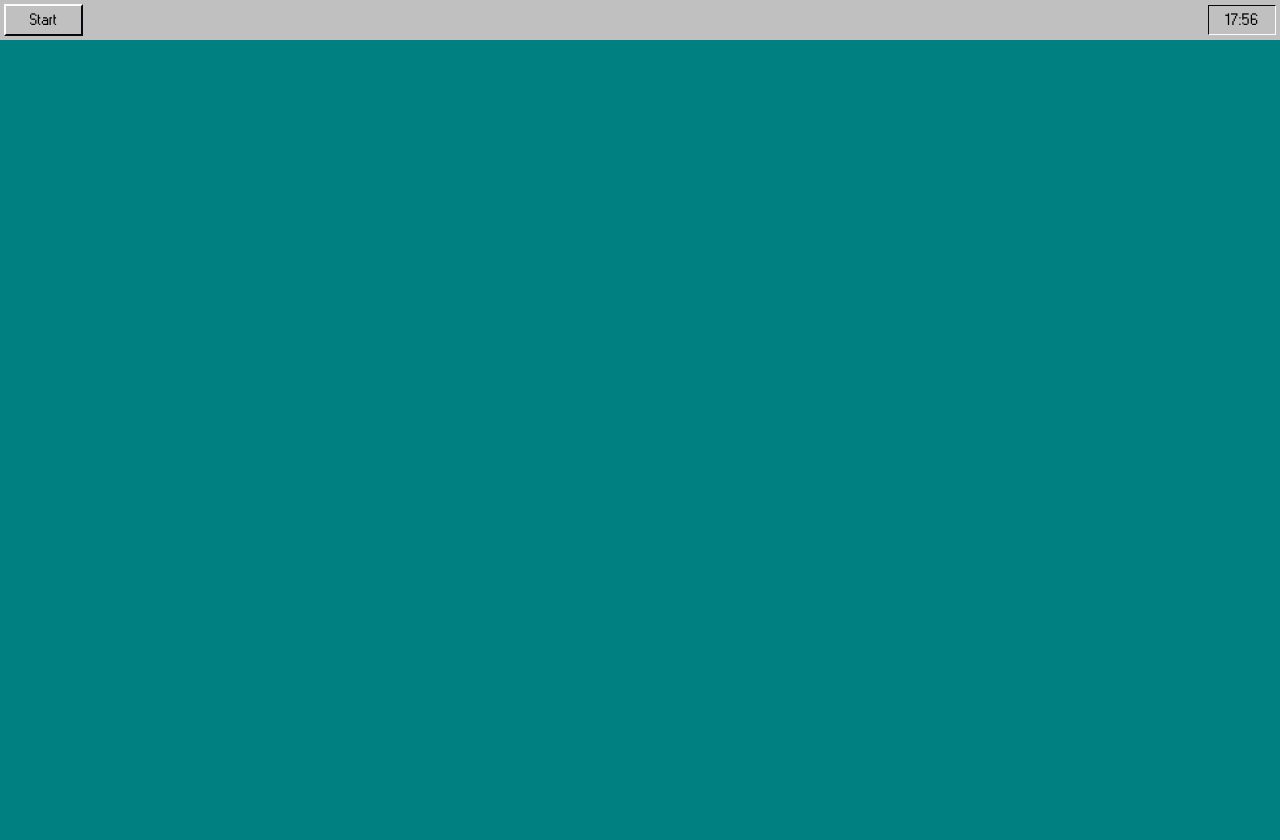
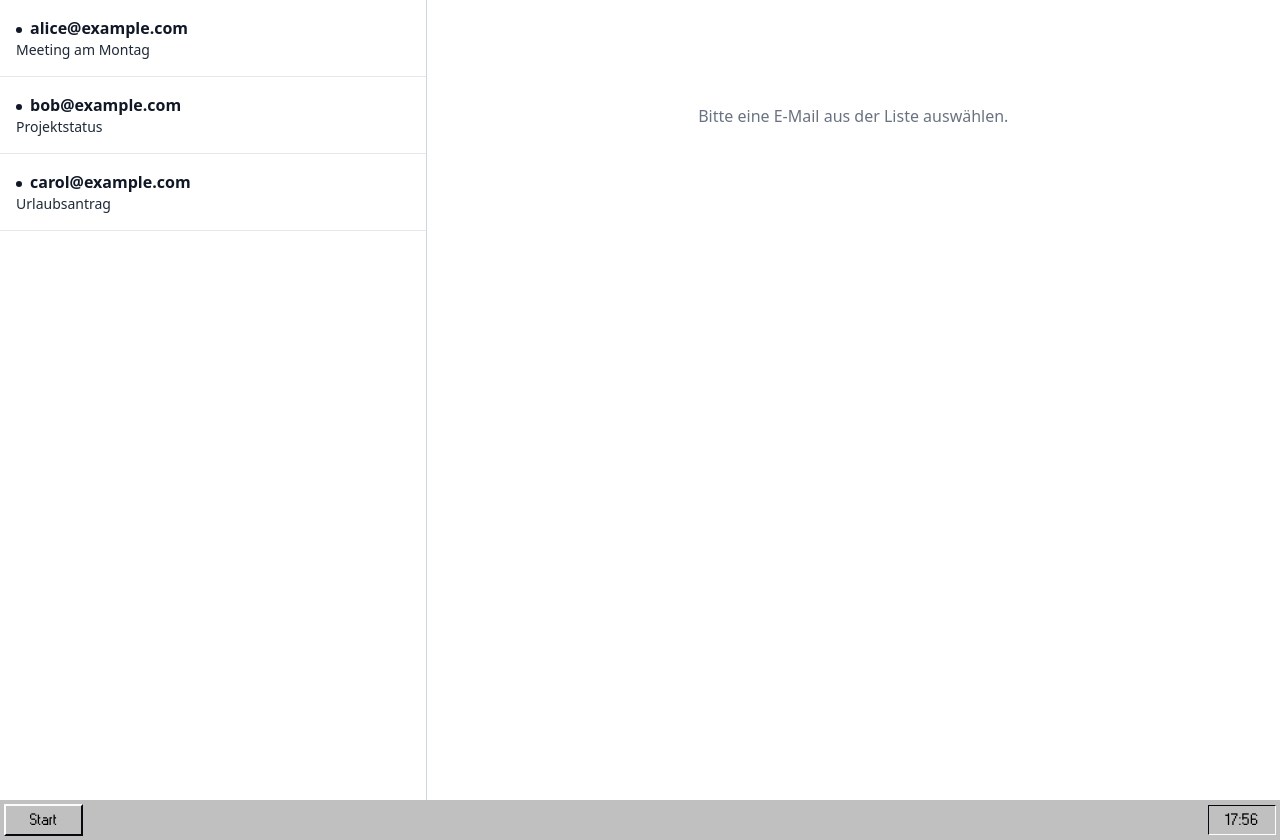
Before and after one commit to darius-it/doors95, a Nuxt app: page /mailclient in a window 1280 px wide. Before the commit this address had no page. Before the commit the page ends 800 px from the top, so only its background shows below. Built offline with nearby package versions, Linux system fonts and the light colour scheme.

Commit message:
mailclient_beta

```diff
--- /dev/null
+++ b/pages/mailclient.vue
@@ -0,0 +1,95 @@
+<template>
+  <div class="min-h-screen bg-white font-sans">
+    <div class="flex h-full">
+      <!-- E-Mail-Liste -->
+      <aside class="w-1/3 bg-white border-r border-gray-300 overflow-y-auto">
+        <ul>
+          <li
+            v-for="mail in mails"
+            :key="mail.id"
+            @click="selectMail(mail)"
+            :class="[
+              'p-4 cursor-pointer border-b border-gray-200 hover:bg-gray-200 transition',
+              mail.id === selectedMail?.id ? 'bg-blue-100' : '',
+              mail.read ? 'bg-white' : 'bg-white'
+            ]"
+          >
+            <div class="flex items-center">
+              <span
+                v-if="!mail.read"
+                class="w-1.5 h-1.5 bg-gray-900 rounded-full mr-2 mt-1"
+              ></span>
+              <span :class="mail.read ? 'font-normal text-gray-800' : 'font-semibold text-gray-900'">
+                {{ mail.sender }}
+              </span>
+            </div>
+            <div :class="['text-sm truncate', mail.read ? 'text-gray-600' : 'text-gray-800']">
+              {{ mail.subject }}
+            </div>
+          </li>
+        </ul>
+      </aside>
+
+      <!-- E-Mail-Inhalt -->
+      <main class="flex-1 p-6 overflow-y-auto">
+        <div v-if="selectedMail" class="space-y-4">
+          <!-- Betreff und Datum oberhalb des Inhalts -->
+          <div>
+            <h2 class="text-2xl font-bold text-gray-900">{{ selectedMail.subject }}</h2>
+            <p class="text-sm text-gray-500">{{ selectedMail.date }}</p>
+          </div>
+          <hr class="my-2 border-gray-300" />
+          <p class="text-gray-800 whitespace-pre-line">{{ selectedMail.body }}</p>
+        </div>
+        <div v-else class="text-gray-500 text-center mt-20">
+          Bitte eine E-Mail aus der Liste auswählen.
+        </div>
+      </main>
+    </div>
+  </div>
+</template>
+
+<script>
+export default {
+  name: 'MailClient',
+  data() {
+    return {
+      mails: [
+        {
+          id: 1,
+          sender: 'alice@example.com',
+          subject: 'Meeting am Montag',
+          date: '2025-05-20',
+          body: 'Hallo, das Meeting findet am Montag um 10 Uhr statt.',
+          read: false,
+        },
+        {
+          id: 2,
+          sender: 'bob@example.com',
+          subject: 'Projektstatus',
+          date: '2025-05-21',
+          body: 'Das Projekt ist zu 80% abgeschlossen.',
+          read: false,
+        },
+        {
+          id: 3,
+          sender: 'carol@example.com',
+          subject: 'Urlaubsantrag',
+          date: '2025-05-22',
+          body: 'Ich möchte vom 1. bis 5. Juni Urlaub nehmen.',
+          read: false,
+        },
+      ],
+      selectedMail: null,
+    };
+  },
+  methods: {
+    selectMail(mail) {
+      this.selectedMail = mail;
+      if (!mail.read) {
+        mail.read = true;
+      }
+    },
+  },
+};
+</script>
```
